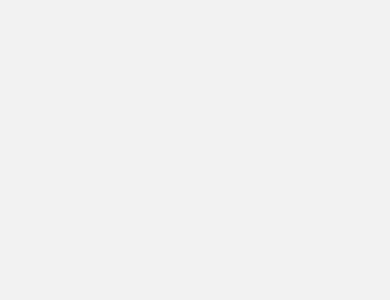
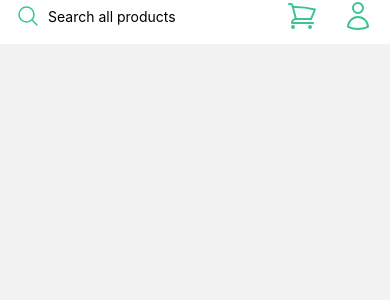
Before and after one commit to M7-Soliman/VeriBuy, a React Native app: screen /Home in a window 390 px wide. Shown: the top 300 px of the page. Built offline with nearby package versions, Linux system fonts and the light colour scheme.

Commit message:
Added initial Home Screen Components

```diff
--- a/package.json
+++ b/package.json
@@ -16,11 +16,12 @@
     "nativewind": "^2.0.11",
     "react": "18.1.0",
     "react-dom": "18.1.0",
+    "react-icons": "^4.7.1",
     "react-native": "0.70.5",
     "react-native-heroicons": "^3.2.0",
     "react-native-safe-area-context": "4.4.1",
     "react-native-screens": "~3.18.0",
-    "react-native-svg": "^13.7.0",
+    "react-native-svg": "^13.8.0",
     "react-native-web": "^0.18.10"
   },
   "devDependencies": {
--- a/screens/HomeScreen.js
+++ b/screens/HomeScreen.js
@@ -1,8 +1,20 @@
-import { View, Text, SafeAreaView } from 'react-native'
+import { View, Text, SafeAreaView, TextInput, ScrollView } from 'react-native'
 import React, { useLayoutEffect } from 'react'
 import { useNavigation } from '@react-navigation/native'
-import { searchIcon } from "react-native-heroicons/outline";
-import { TextInput } from 'react-native-web';
+
+
+
+import { UserIcon as Uout} from "react-native-heroicons/outline";
+import { UserIcon as Usol} from "react-native-heroicons/solid";
+
+import { ShoppingCartIcon as Cartout} from "react-native-heroicons/outline";
+import { ShoppingCartIcon as Cartsol} from "react-native-heroicons/solid";
+
+import { MagnifyingGlassIcon  as Searchout} from "react-native-heroicons/outline";
+import { MagnifyingGlassIcon as Searchsol} from "react-native-heroicons/solid";
+
+// import { searchIcon } from "react-native-heroicons/outline";
+// import { TextInput } from 'react-native-web';
 
 const HomeScreen = () => {
     const navigation = useNavigation();
@@ -16,8 +28,29 @@ const HomeScreen = () => {
 
   return (
     <SafeAreaView className="bg-white pt 6">
-            {/* search  */}
         <View>
+
+          {/* Header */}
+          <View className = "flex-row pb-3 items-center mx-4 space-x-5">
+
+            <View className="flex-row flex-1 space-x-2">
+              <Searchout size = {32} color = "#39c58f"/>
+              <TextInput placeholder="Search all products" keyboardType="Default"/>
+            </View>
+
+            <View className="flex-row space-x-6">
+              <Cartout size = {32} color = "#39c58f"></Cartout>
+              <Uout size = {32} color = "#39c58f"></Uout>
+            </View>
+
+          </View>
+
+          {/* Main */}
+          <ScrollView>
+
+
+
+          </ScrollView>
 
         </View>
     </SafeAreaView>
```
Also changed, not shown: 2 other files (tests, documents, lock files or other folders).
